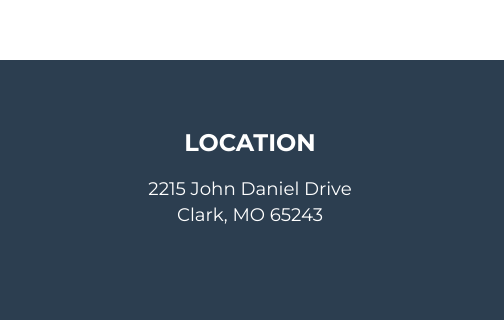
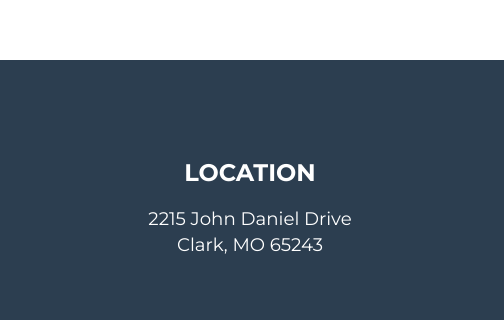
Before and after one commit to p-suero/html-css-bootstrap-freelancer, a plain HTML site: page index.html in a window 1280 px wide. Shown: the part 3549-3869 px from the top of the page, 0-504 px from the left. Drawn offline with nearby package versions, Linux system fonts and the light colour scheme.

Commit message:
Aggiunti hover e definiti dettagli al footer

```diff
--- a/style.css
+++ b/style.css
@@ -253,7 +253,7 @@ form .btn-default:hover {
     margin-bottom: 20px;
 }
 
-.footer-top-container:not(:first-child) {
+.footer-top-container {
     margin-top: 30px;
 }
 
```
